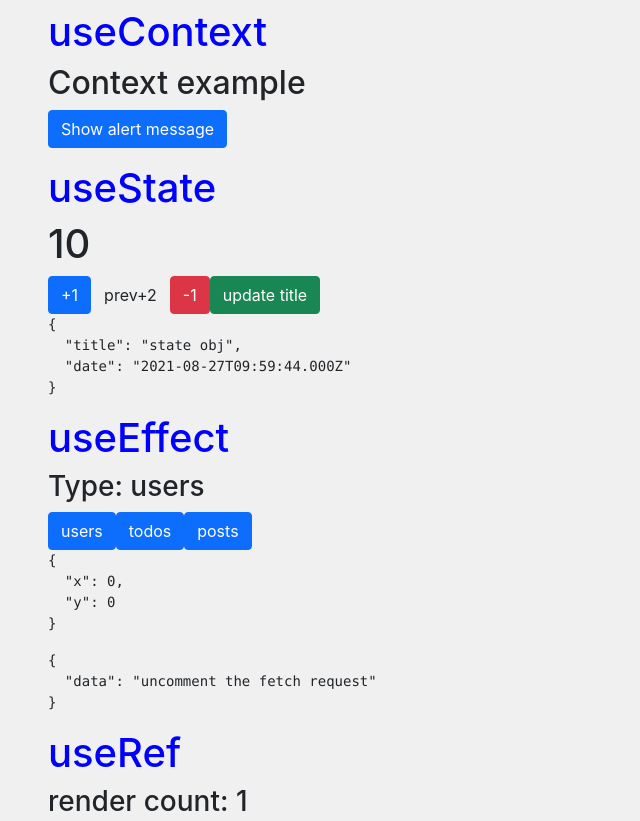
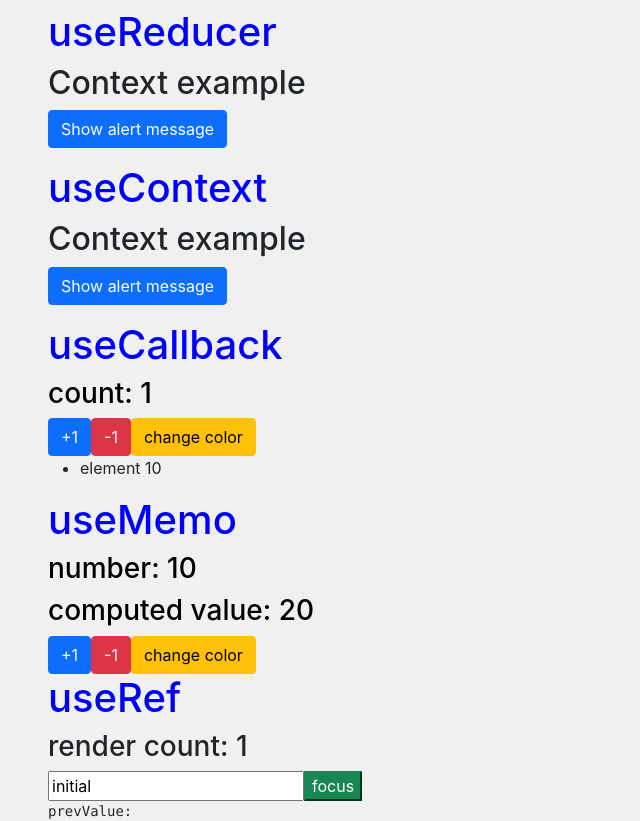
Before and after one commit to PidopryhoraVitaliy/minin-react-hooks, a React (Create React App) app: page / in a window 1280 px wide. Shown: the top 821 px of the page, without its empty margins (0-640 px from the left). Built offline with nearby package versions, Linux system fonts and the light colour scheme; the HTML template or start-up script is replaced by a standard one.

Commit message:
useReducer

```diff
--- a/src/App.js
+++ b/src/App.js
@@ -1,10 +1,11 @@
 import React from 'react';
 import Callback from './examples/callback';
 import Context from './examples/context';
-import Counter from './examples/counter';
 import Effect from './examples/effect';
 import Memo from './examples/memo';
+import Reducer from './examples/reducer';
 import Ref from './examples/ref';
+import Counter from './examples/counter';
 
 import './index.css'
 
@@ -12,12 +13,13 @@ function App() {
 
   return (
     <div className="conteiner ps-5 pt-2">
+      <Reducer />
       <Context />
+      <Callback />
+      <Memo />
+      <Ref />
+      <Effect />
       <Counter />
-      <Effect />
-      <Ref />
-      <Memo />
-      <Callback />
     </div>
   )
 
--- /dev/null
+++ b/src/examples/alertReducer/AlertBtnReducer.js
@@ -0,0 +1,18 @@
+import React from 'react';
+import { useAlert } from './AlertReducer';
+
+export default function AlertBtn() {
+
+    const { show } = useAlert()
+
+    return (
+        <>
+            <h2>Context example</h2>
+            <button
+                className="btn btn-primary"
+                onClick={() => show('this text from AlertBtn')}>
+                Show alert message
+            </button>
+        </>
+    );
+}
--- /dev/null
+++ b/src/examples/alertReducer/AlertMsgReducer.js
@@ -0,0 +1,15 @@
+import React from 'react';
+import { useAlert } from './AlertReducer';
+
+export default function Alert() {
+
+    const alert = useAlert()
+
+    if (!alert.visible) return null
+
+    return (
+        <div className={'alert alert-danger'} onClick={alert.hide}>
+            {alert.text}
+        </div>
+    );
+}
--- /dev/null
+++ b/src/examples/alertReducer/AlertReducer.js
@@ -0,0 +1,39 @@
+import React, { useContext, useReducer } from 'react';
+
+const AlertContext = React.createContext()
+
+export const useAlert = () => {
+    return useContext(AlertContext)
+}
+
+const SHOW_ALERT = 'show'
+const HIDE_ALERT = 'hide'
+
+const reducer = (state, action) => {
+    switch (action.type) {
+        case SHOW_ALERT: return {...state, visible: true, text: action.text}
+        case HIDE_ALERT: return {...state, visible: false}
+        default: return state
+    }
+}
+
+export default function AlertProvider({ children }) {
+
+    const [state, dispatch] = useReducer(reducer, {
+        visible: false,
+        text: ''
+    })
+    const show = text => dispatch({ type: SHOW_ALERT, text })
+    const hide = () => dispatch({ type: HIDE_ALERT })
+
+    return (
+        <AlertContext.Provider value={{
+            visible: state.visible,
+            text: state.text,
+            show, hide
+        }}>
+            {children}
+        </AlertContext.Provider>
+    )
+
+}
--- /dev/null
+++ b/src/examples/reducer.js
@@ -0,0 +1,19 @@
+import React from 'react';
+import Alert from './alertReducer/AlertMsgReducer';
+import AlertBtn from './alertReducer/AlertBtnReducer';
+import AlertProvider from './alertReducer/AlertReducer';
+
+export default function Reducer() {
+
+  return (
+    <div>
+      <AlertProvider>
+        <h1 className="main-title">useReducer</h1>
+        <Alert />
+        <AlertBtn />
+      </AlertProvider>
+      <pre></pre>
+    </div>
+  )
+
+}
```
